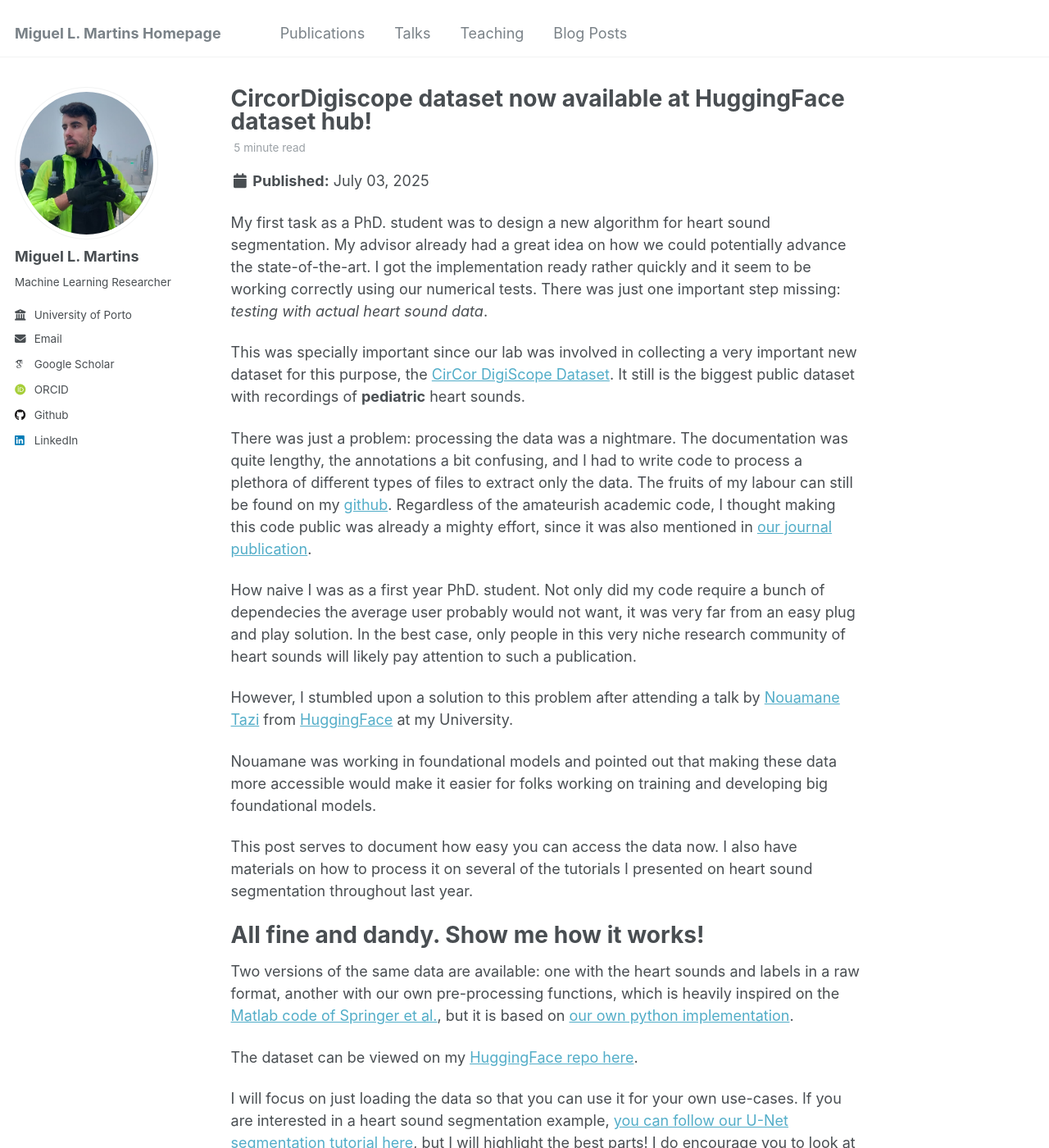
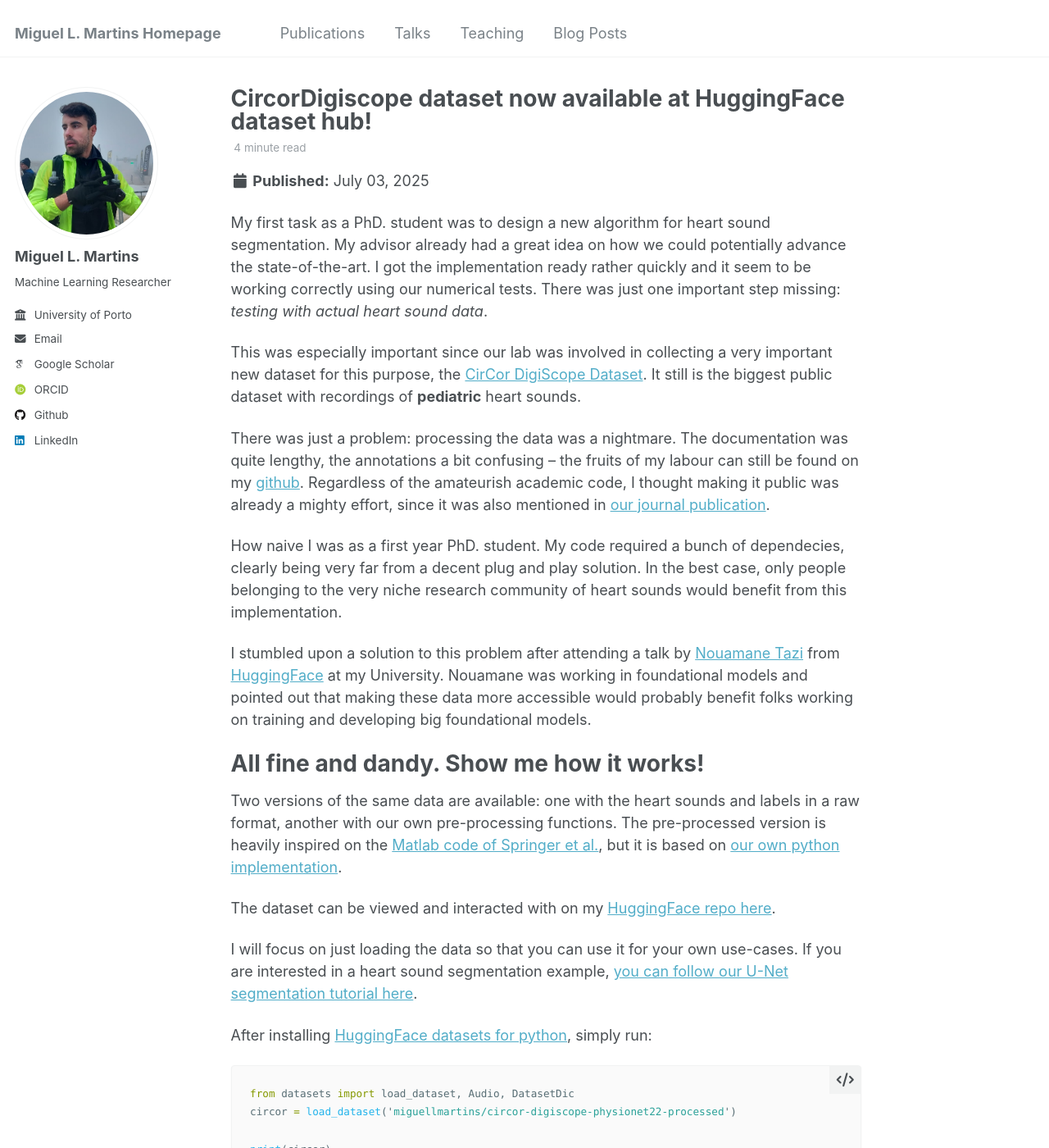
Before and after one commit to miguelmartins/miguelmartins.github.io, a Jekyll site: the page built from _posts/2025-07-03-circor-digiscope-huggingface.md, in a window 1280 px wide and 1400 px high. Shown: the whole window at 82% size. Built offline with Jekyll 4.4.1, drawn with Linux system fonts in a browser that asks for light colours; some web fonts are replaced; some of the changed text lies outside the part shown.

Commit message:
Minor fix on structure

````diff
--- a/_posts/2025-07-03-circor-digiscope-huggingface.md
+++ b/_posts/2025-07-03-circor-digiscope-huggingface.md
@@ -14,25 +14,23 @@ tags:
 
 My first task as a PhD. student was to design a new algorithm for heart sound segmentation. My advisor already had a great idea on how we could potentially advance the state-of-the-art. I got the implementation ready rather quickly and it seem to be working correctly using our numerical tests. There was just one important step missing: _testing with actual heart sound data_.
 
-This was specially important since our lab was involved in collecting a very important new dataset for this purpose, the [CirCor DigiScope Dataset](https://physionet.org/content/circor-heart-sound/1.0.3/). It still is the biggest public dataset with recordings of **pediatric** heart sounds.
+This was especially important since our lab was involved in collecting a very important new dataset for this purpose, the [CirCor DigiScope Dataset](https://physionet.org/content/circor-heart-sound/1.0.3/). It still is the biggest public dataset with recordings of **pediatric** heart sounds.
 
-There was just a problem: processing the data was a nightmare. The documentation was quite lengthy, the annotations a bit confusing, and I had to write code to process a plethora of different types of files to extract only the data. The fruits of my labour can still be found on my [github](https://github.com/miguelmartins/mnn/blob/main/data_processing/signal_extraction.py). Regardless of the amateurish academic code, I thought making this code public was already a mighty effort, since it was also mentioned in [our journal publication](https://ieeexplore.ieee.org/stamp/stamp.jsp?arnumber=10242001).
+There was just a problem: processing the data was a nightmare. The documentation was quite lengthy, the annotations a bit confusing -- the fruits of my labour can still be found on my [github](https://github.com/miguelmartins/mnn/blob/main/data_processing/signal_extraction.py). Regardless of the amateurish academic code, I thought making it public was already a mighty effort, since it was also mentioned in [our journal publication](https://ieeexplore.ieee.org/stamp/stamp.jsp?arnumber=10242001).
 
-How naive I was as a first year PhD. student. Not only did my code require a bunch of dependecies the average user probably would not want, it was very far from an easy plug and play solution. In the best case, only people in this very niche research community of heart sounds will likely pay attention to such a publication.
+How naive I was as a first year PhD. student. My code required a bunch of dependecies, clearly being very far from a decent plug and play solution. In the best case, only people belonging to the very niche research community of heart sounds would benefit from this implementation.
 
-However, I stumbled upon a solution to this problem after attending a talk by [Nouamane Tazi](https://www.linkedin.com/in/nouamanetazi/) from [HuggingFace](https://huggingface.co/) at my University.
-
-Nouamane was working in foundational models and pointed out that making these data more accessible would make it easier for folks working on training and developing big foundational models.
-
-This post serves to document how easy you can access the data now. I also have materials on how to process it on several of the tutorials I presented on heart sound segmentation throughout last year.
+I stumbled upon a solution to this problem after attending a talk by [Nouamane Tazi](https://www.linkedin.com/in/nouamanetazi/) from [HuggingFace](https://huggingface.co/) at my University. Nouamane was working in foundational models and pointed out that making these data more accessible would probably benefit folks working on training and developing big foundational models.
 
 # All fine and dandy. Show me how it works!
 
-Two versions of the same data are available: one with the heart sounds and labels in a raw format, another with our own pre-processing functions, which is heavily inspired on the [Matlab code of Springer et al.](https://github.com/davidspringer/Springer-Segmentation-Code), but it is based on [our own python implementation](https://github.com/miguelmartins/mnn/blob/main/data_processing/signal_extraction.py).
+Two versions of the same data are available: one with the heart sounds and labels in a raw format, another with our own pre-processing functions. The pre-processed version is heavily inspired on the [Matlab code of Springer et al.](https://github.com/davidspringer/Springer-Segmentation-Code), but it is based on [our own python implementation](https://github.com/miguelmartins/mnn/blob/main/data_processing/signal_extraction.py).
 
-The dataset can be viewed on my [HuggingFace repo here](https://huggingface.co/datasets/miguellmartins/circor-digiscope-physionet22-processed).
+The dataset can be viewed and interacted with on my [HuggingFace repo here](https://huggingface.co/datasets/miguellmartins/circor-digiscope-physionet22-processed).
 
-I will focus on just loading the data so that you can use it for your own use-cases. If you are interested in a heart sound segmentation example, [you can follow our U-Net segmentation tutorial here](/talks/2025-03-08-bip-tutorial), but I will highlight the best parts! I do encourage you to look at the [original documentation](https://huggingface.co/docs/datasets/en/package_reference/main_classes) to understand the full picture.
+I will focus on just loading the data so that you can use it for your own use-cases. If you are interested in a heart sound segmentation example, [you can follow our U-Net segmentation tutorial here](/talks/2025-03-08-bip-tutorial).
+
+After installing [HuggingFace datasets for python](https://huggingface.co/docs/datasets/en/installation), simply run:
 
 ```python
 from datasets import load_dataset, Audio, DatasetDic
@@ -41,7 +39,7 @@ circor = load_dataset('miguellmartins/circor-digiscope-physionet22-processed')
 print(circor)
 ```
 
-The `load_dataset` method will download the files stored remotely and HuggingFace hub in Apache Parquet format, and it will return a `DatasetDict` containing two splits: the _original_ dataset, i.e., the raw sounds without any sort of preprocessing of filter extraction, and the _processed_ split, with specialized filtering, downsampling and feature extraction.
+The `load_dataset` method will download the files stored remotely on HuggingFace hub, and it will return a `DatasetDict` containing two splits: the _original_ dataset, i.e., the raw sounds without any sort of preprocessing of filter extraction, and the _processed_ split, with specialized filtering, downsampling and feature extraction.
 
 ```console
 DatasetDict({
@@ -96,11 +94,11 @@ Accesses the recording attribute of the first observation in our dataset. Runnin
 
 The actual waveform can be acessed using the key `array`, and `sampling_rate` yields the acquisition sampling rate in Hertz.
 
-`path` is a string of the type `{PID}_{LOCATION}.{EXTENSION}`.
+`path` is a string of the type `{PID}_{LOCATION}.{EXTENSION}`:
 
 - `PID` is the patient identifier, this is crucial if you do not want to have patien-wise leakage between your train and validation splits.
 - `LOCATION` tells you the anatomical screening location: it can be PV, TV, AV, MV, or Phc.
-- `EXTENSION` tell you the file extension where the original recording was stored
+- `EXTENSION` tell you the file extension where the original recording was stored.
 
 Note that by this stage you are now ready to use the recording data to train your models!
 
````
Also changed, not shown: other parts of _posts/2025-07-03-circor-digiscope-huggingface.md (+4 -2 lines), _talks/2025-07-03-tutorial.md (+2 -4 lines).
